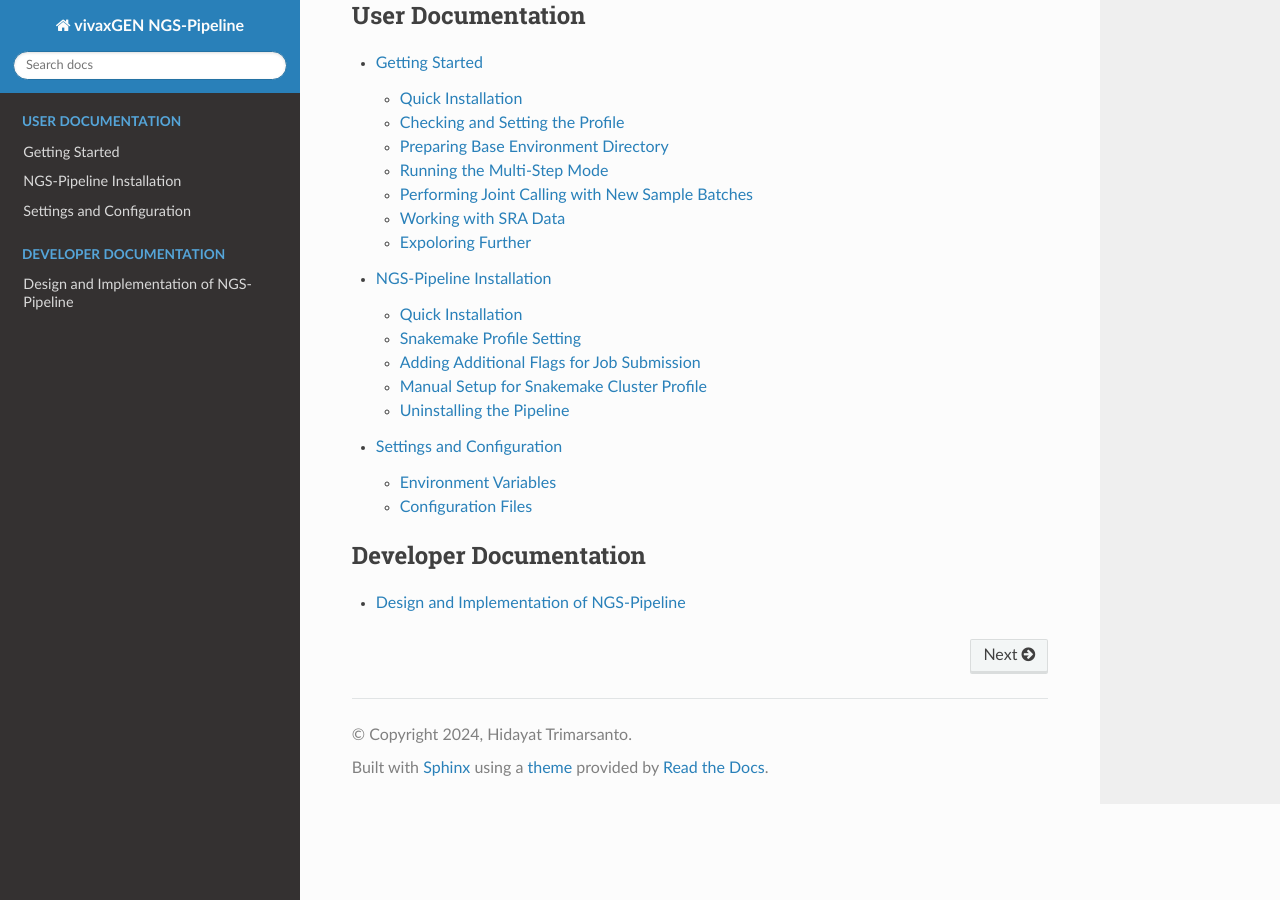
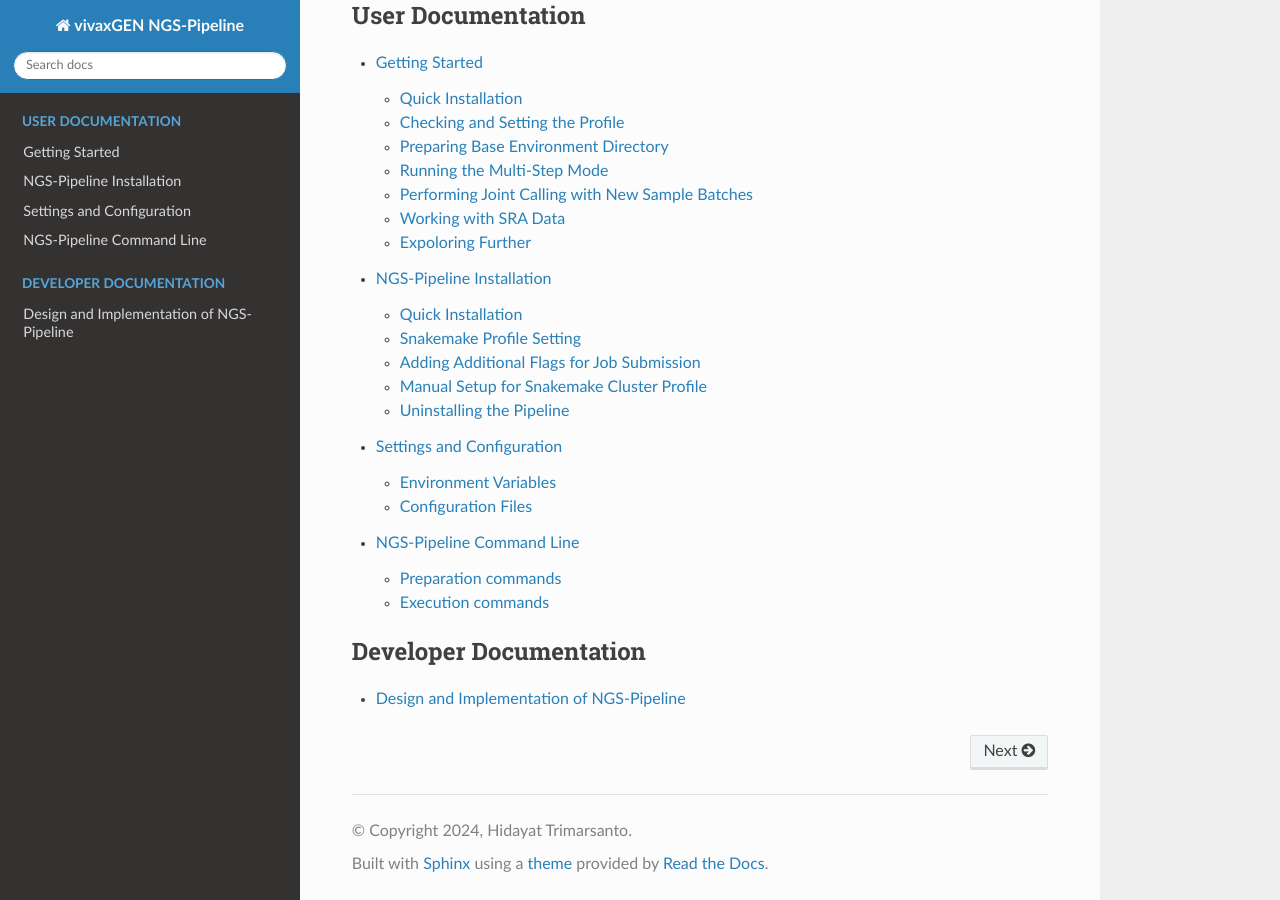
Before and after one commit to vivaxgen/ngs-pipeline, a Sphinx documentation site: the page built from docs/source/index.rst, in a window 1280 px wide and 900 px high, scrolled down 1682 px. Built offline with Sphinx 7.4.7 and the Read the Docs theme 3.1.0, drawn with Linux system fonts in a browser that asks for light colours.

```diff
--- a/docs/requirements.txt
+++ b/docs/requirements.txt
@@ -1,3 +1,4 @@
-sphinx==7.1.2
-sphinx-rtd-theme==1.3.0rc1
+sphinx==8.2.3
+sphinx-rtd-theme==3.0.2
 sphinx-prompt
+sphinx-copybutton>=0.5.2
--- a/docs/source/index.rst
+++ b/docs/source/index.rst
@@ -96,6 +96,7 @@ To fully update everything, a full installation needs to be performed.
    userdocs/getting_started.rst
    userdocs/installation.rst
    userdocs/setting_configs.rst
+   userdocs/commands.rst
 
 
 .. toctree::
--- a/docs/source/userdocs/commands.rst
+++ b/docs/source/userdocs/commands.rst
@@ -16,7 +16,7 @@ Below are an excerpt of commands that are most commonly used.
 Preparation commands
 --------------------
 
-:doc:cmds/generate-links
+:doc:`cmds/generate-links``
   This command generate symbolic links from a batch of files.
   The link names can be stripped by number of underscore (from beginning or
   end of filename) or by prefix.
@@ -52,7 +52,7 @@ run-joint-variant-caller
   This command can be run after completing ``run-sample-variant-caller``
 
 
-:doc:cmds/run-targeted-variant-caller
+:doc:`cmds/run-targeted-variant-caller``
   Run targeted variant calling pipeline to produce single-sample VCF file for each sample.
   Multi-sample VCF file then can be generated by using ``bcftools merge``.
 
```
